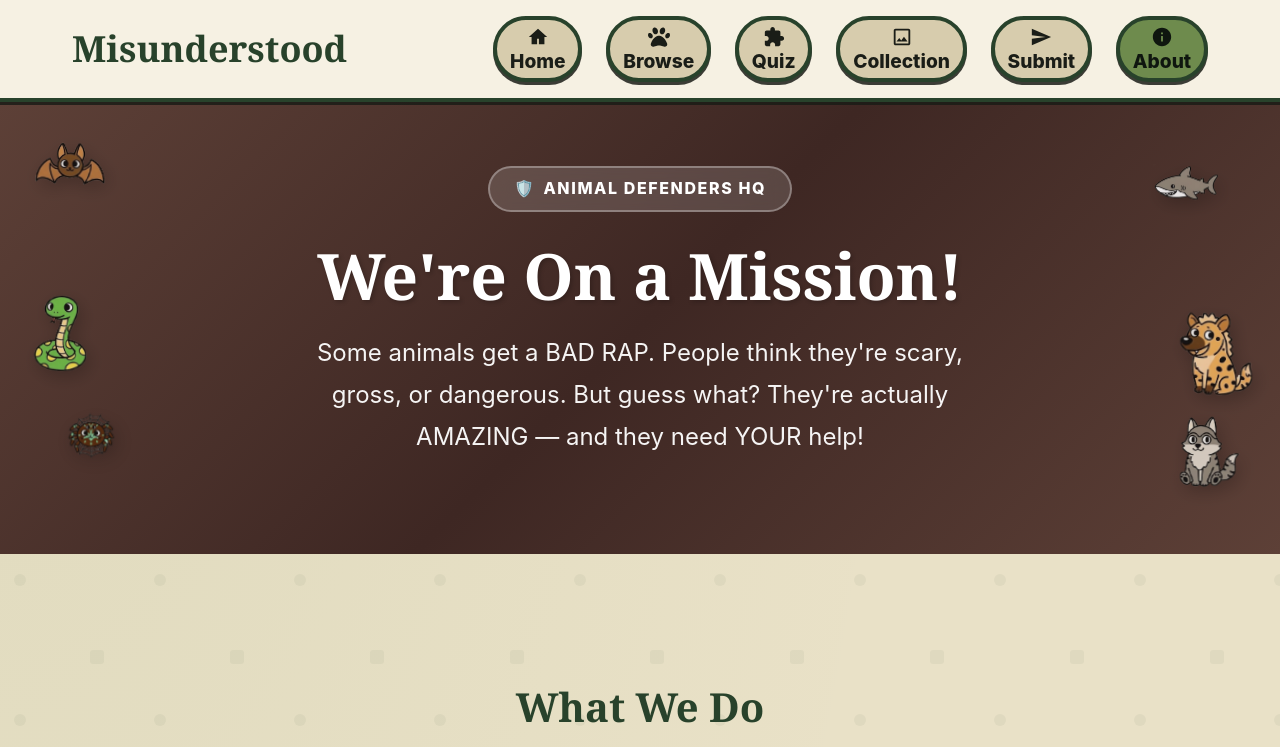
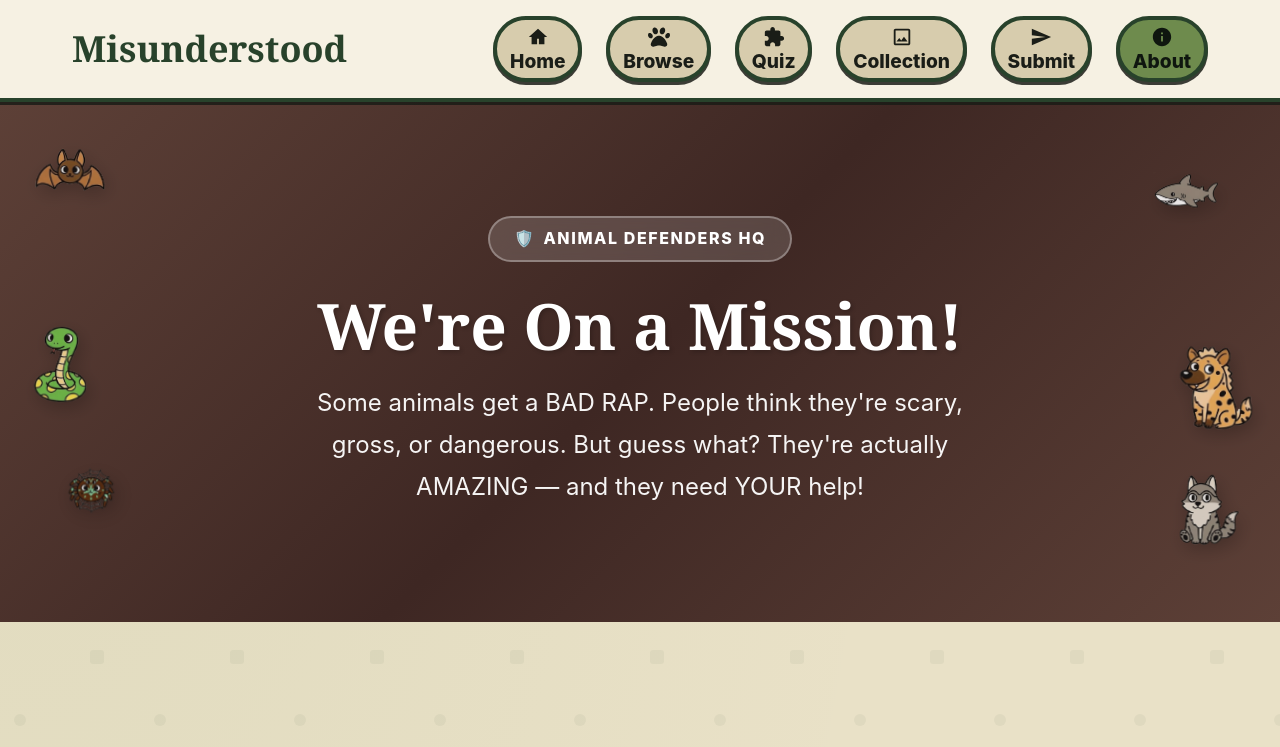
Before and after one commit to ndelias/group-project-final, a plain HTML site: page about.html in a window 1280 px wide. Shown: the top 747 px of the page. Drawn offline with Linux system fonts and the light colour scheme.

Commit message:
Updated headers to be same height

```diff
--- a/design-system/components.css
+++ b/design-system/components.css
@@ -124,10 +124,18 @@
   border: none;
   border-radius: 0;
   box-shadow: none;
-  padding: var(--spacing-3xl) 0 var(--spacing-4xl);
+  height: 268px;
+  display: flex;
+  align-items: center;
+  justify-content: center;
   text-align: center;
   position: relative;
   overflow: hidden;
+}
+
+.page-header--submit,
+.page-header--about {
+  height: 520px;
 }
 
 .page-header h1,
```
